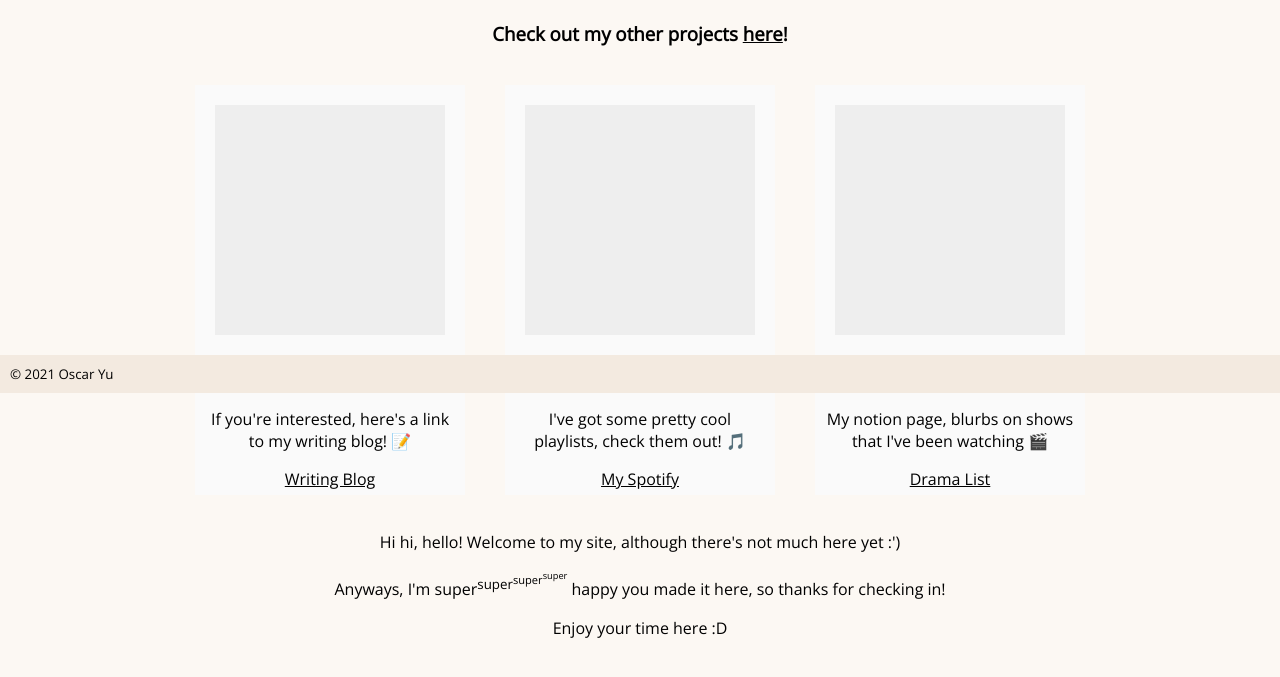
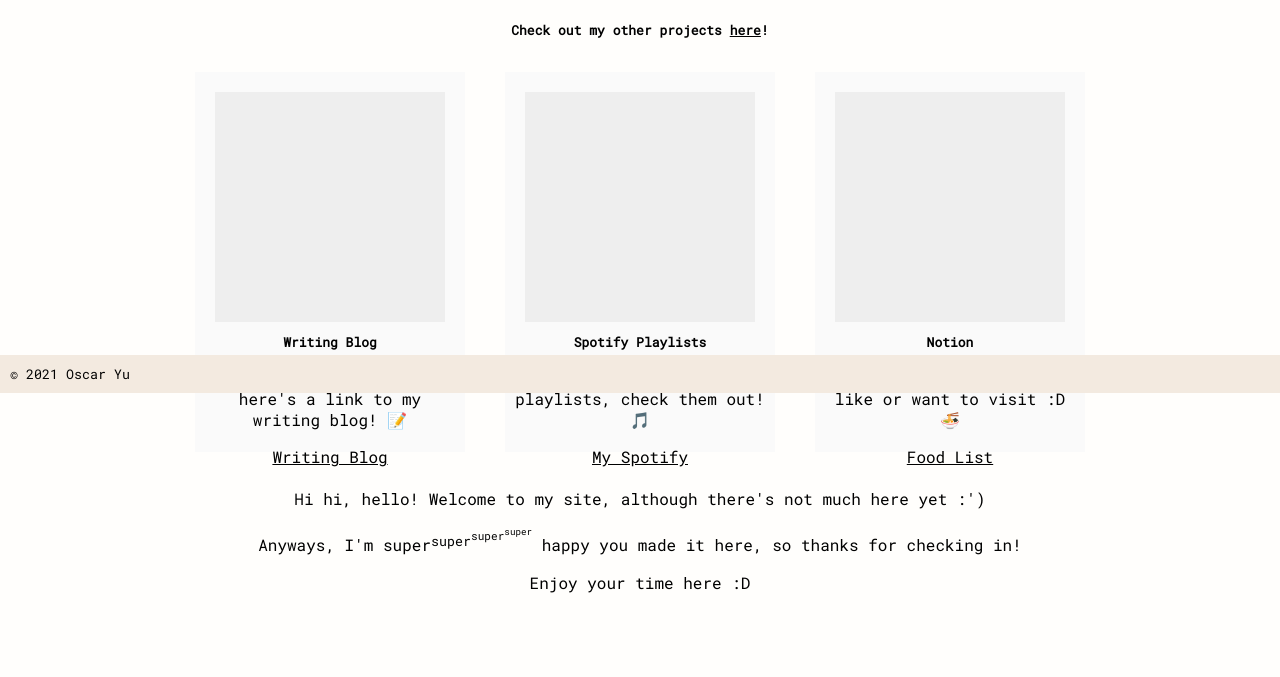
Before and after one commit to LordExodius/LordExodius.github.io, a website: page index.html in a window 1280 px wide. Shown: the part 407-1084 px from the top of the page. After the commit the page ends 1061 px from the top, so only its background shows below. Drawn offline with nearby package versions, Linux system fonts and the light colour scheme; a script that the page names is missing.

Commit message:
updated styling and notion page

```diff
--- a/index.html
+++ b/index.html
@@ -9,6 +9,7 @@
         <link rel="preconnect" href="https://fonts.googleapis.com">
         <link rel="preconnect" href="https://fonts.gstatic.com" crossorigin>
         <link href="https://fonts.googleapis.com/css2?family=Open+Sans&display=swap" rel="stylesheet">
+        <link href="https://fonts.googleapis.com/css2?family=Roboto+Mono&display=swap" rel="stylesheet">
         <meta name="viewport" content="width=device-width, initial-scale=1.0">
     </head>
 
@@ -46,9 +47,9 @@
                 <div class="card-image">
                     <svg id="notion-svg" width="230" height="230"></svg>
                 </div>
-                <h2>Drama List</h2>
-                <p>My notion page, blurbs on shows that I've been watching 🎬</p>
-                <a href="https://www.notion.so/dramalist/Home-808f43604b2f4c43a7a0a0edefe7218a/" target="_blank">Drama List</a>
+                <h2>Notion</h2>
+                <p>A list of food places I like or want to visit :D 🍜</p>
+                <a href="https://www.notion.so/foodlist/oscar-s-food-list-f19588bf1a924be1b7889b74fa855a90" target="_blank">Food List</a>
             </div>
         </div>
 
--- a/styles.css
+++ b/styles.css
@@ -1,13 +1,13 @@
 *
 {
     text-align: center;
-    font-family: "Open Sans", sans-serif;
+    font-family: "Roboto Mono", monospace;
     color: black;
 }
 
 body
 {
-    background-color: #fcf8f3;
+    background-color: #FFFEFC;
     background-position: center;
     background-attachment: fixed;
     margin: 2% auto;
@@ -74,7 +74,7 @@ img
     padding: 10px;
     background-color: #fafafa;
     width: 250px;
-    height: 390px;
+    height: 360px;
 
     animation-name: slide-up, fade-in;
     transition: 0.2s;
@@ -112,6 +112,16 @@ div.card-image
     animation-duration: 2.1s;
 }
 
+h1
+{
+    font-size: medium;
+}
+
+h2, h3
+{
+    font-size: small;
+}
+
 @keyframes slide-up
 {
     from {transform: translateY(200px);}
```
Also changed, not shown: 404.html (+1 -1 lines).
